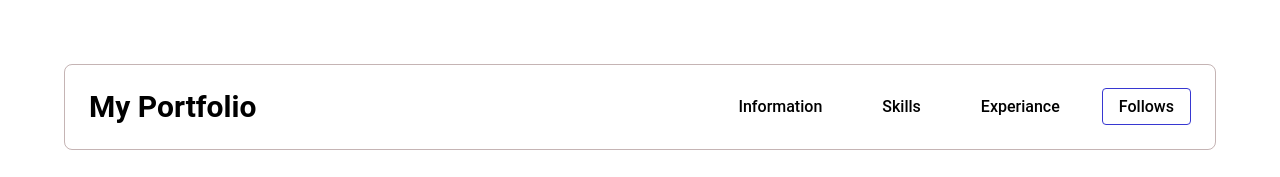
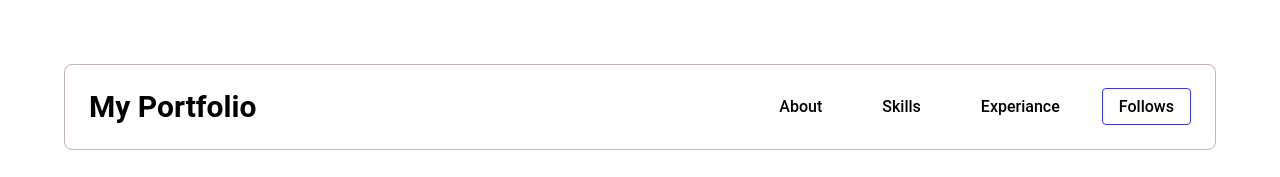
Before and after one commit to RABESANDRATANAJeanHubert/my-profile, a Vue app: page / in a window 1280 px wide. Shown: the top 177 px of the page. Built offline with nearby package versions, Linux system fonts and the light colour scheme.

Commit message:
add header

```diff
--- a/src/components/Header.vue
+++ b/src/components/Header.vue
@@ -8,7 +8,7 @@
             href="#contact"
             :class="['link', { active: activeLink === '#contact' }]"
             @click.prevent="handleClick('#contact')"
-          >Information</a>
+          >About</a>
         </li>
         <li>
           <a
```
